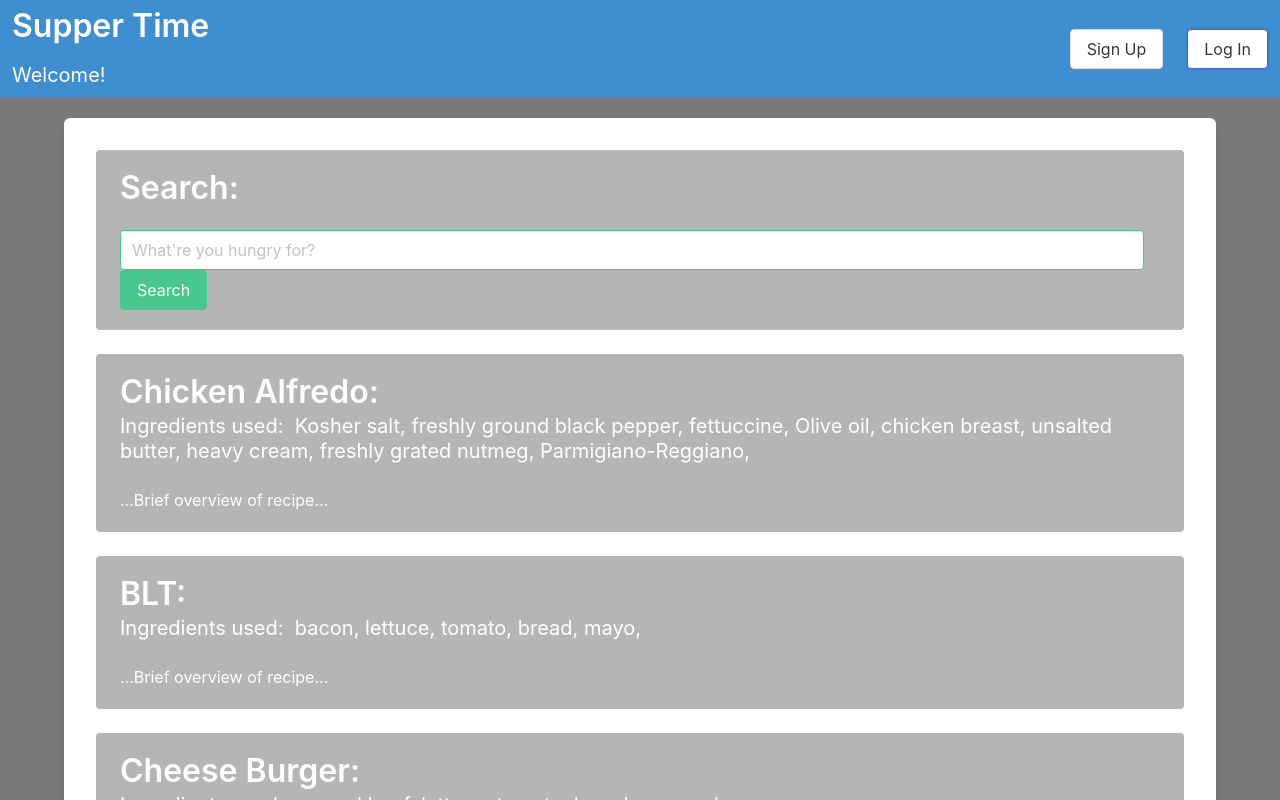
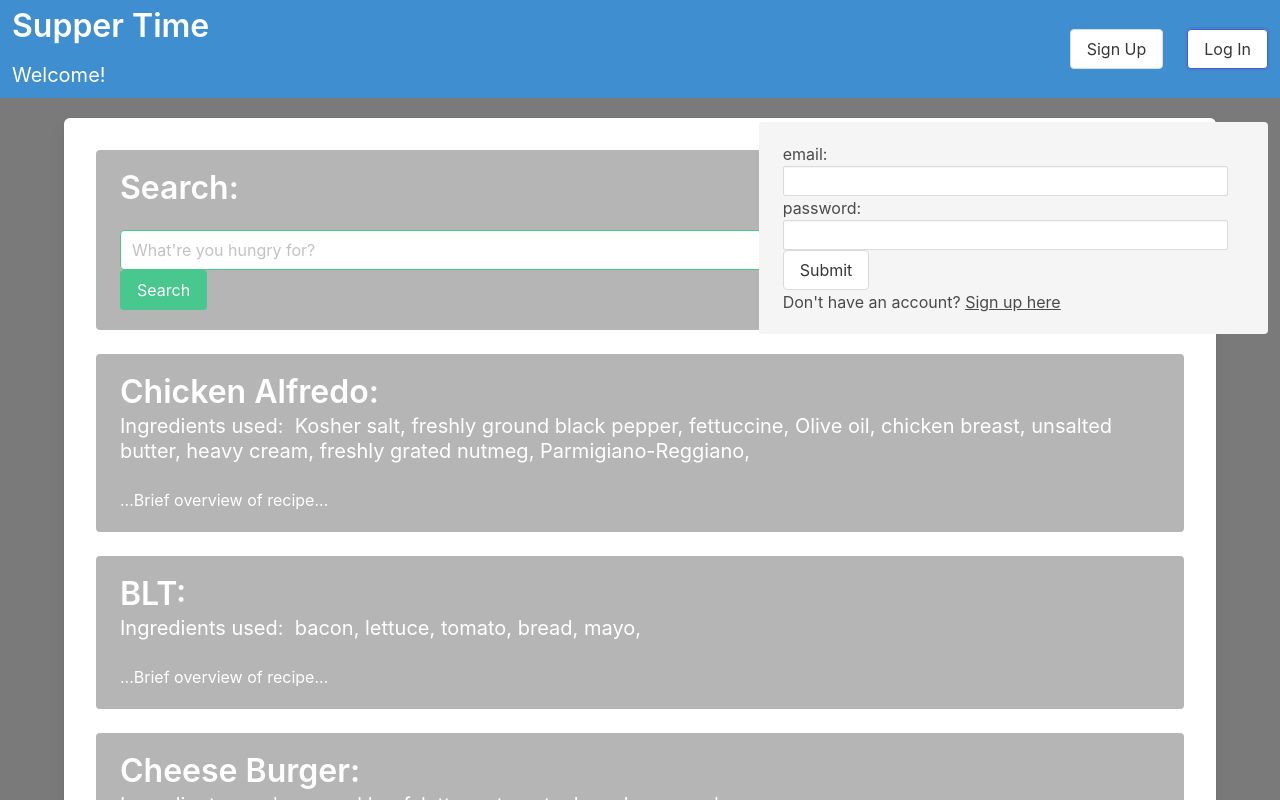
Before and after one commit to ogonzalez0774/Ingredient, a React (Create React App) app in the folder client/: page / in a window 1280 px wide. Both pictures are taken after a click on the button "Log In". Shown: the top 800 px of the page. Built offline with nearby package versions, Linux system fonts and the light colour scheme; no server answers.

Commit message:
minor edits

```diff
--- a/client/src/components/auth/login.js
+++ b/client/src/components/auth/login.js
@@ -11,6 +11,7 @@ class Login extends React.Component {
   onSubmit = event => {
     event.preventDefault();
     const { email, password } = this.state;
+    this.props.openLogin();
     this.props.firebase
       .loginUser(email, password)
       .then(authUser => {
@@ -26,9 +27,16 @@ class Login extends React.Component {
     this.setState({ [event.target.name]: event.target.value });
   };
   render() {
-    const { username, email, password, error } = this.state;
+    const { email, password, error } = this.state;
     return (
-      <div className="tile is-parent is-8">
+      <div
+        style={{
+          position: "fixed",
+          right: 0,
+          top: 110
+        }}
+        className="tile is-parent is-5"
+      >
         <div className="tile is-child notification">
           <form action="" onSubmit={this.onSubmit}>
             <label htmlFor="email">
```
